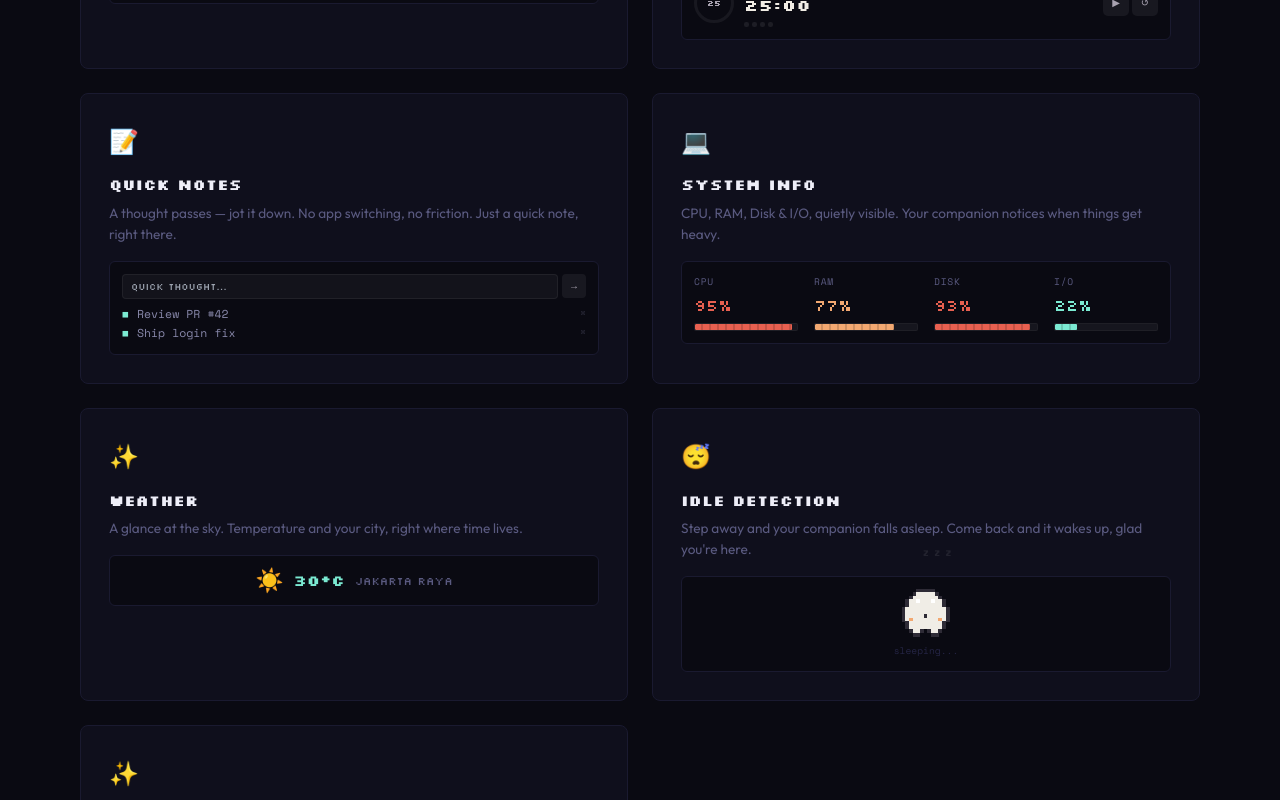
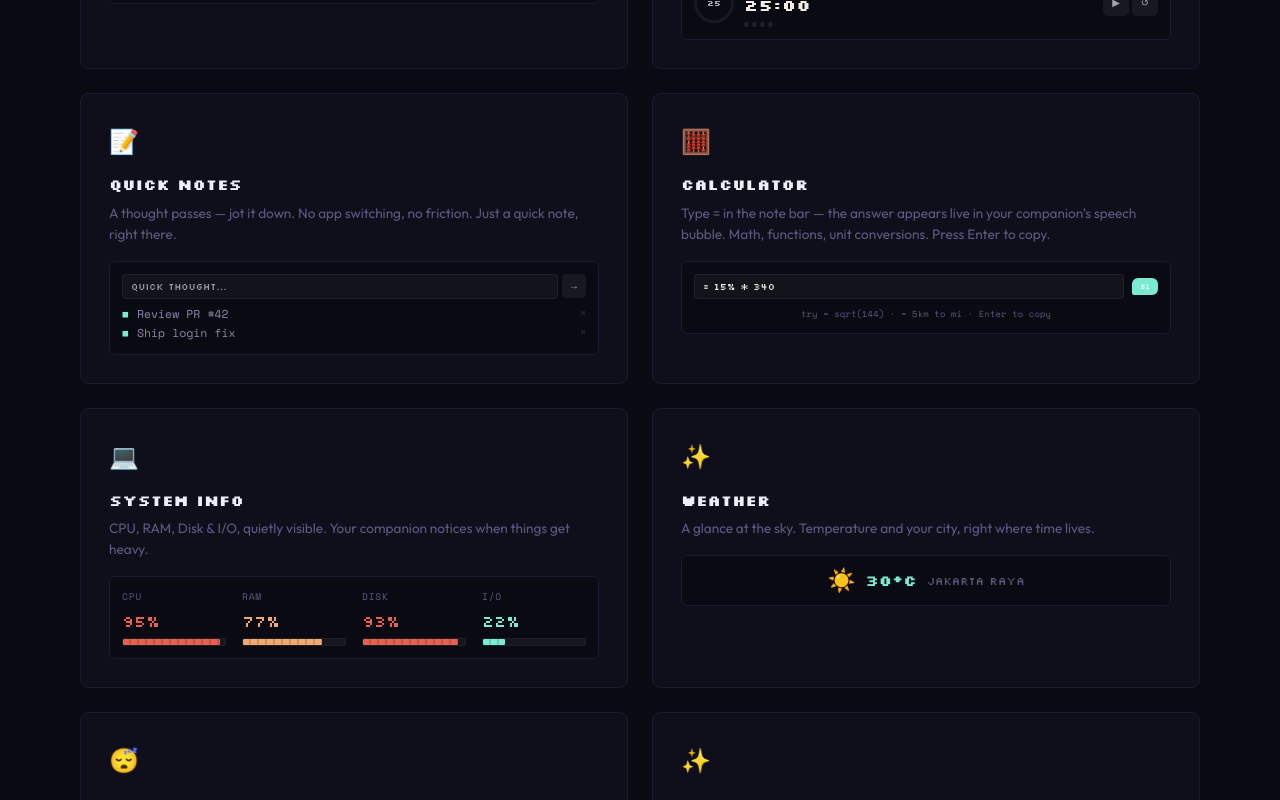
Before and after one commit to ricardoalexanderh/ricardoalexander-dev, a React (Vite) app: page /products/now in a window 1280 px wide. Shown: the part 3020-3820 px from the top of the page. Built offline with nearby package versions, Linux system fonts and the light colour scheme; no server answers.

Commit message:
Add calc features

```diff
--- a/src/now-landing-frontend.tsx
+++ b/src/now-landing-frontend.tsx
@@ -1,4 +1,4 @@
-import React, { useState, useEffect, useRef, useCallback } from 'react'
+import React, { useState, useEffect, useRef, useCallback, useMemo } from 'react'
 import { WindowsLogo, AppleLogo, LinuxLogo } from '@phosphor-icons/react'
 import { useCountryCode, useDetectedOS, NOW_CONFIG, getOSLabel, getDownloadUrl } from './hooks/useGeoAndPlatform'
 
@@ -137,6 +137,171 @@ const PixelGrid: React.FC<{ size?: number, style?: React.CSSProperties, classNam
   )
 }
 
+const CALC_FUNCS: Record<string, (...args: number[]) => number> = {
+  sqrt: Math.sqrt, abs: Math.abs, round: Math.round, floor: Math.floor, ceil: Math.ceil,
+  log: Math.log10, ln: Math.log, sin: Math.sin, cos: Math.cos, tan: Math.tan,
+  min: Math.min, max: Math.max, pow: Math.pow,
+}
+
+type CalcTok = { t: 'num' | 'id' | 'op' | 'lp' | 'rp' | 'comma'; v: string }
+
+function calcTokenize(src: string): CalcTok[] {
+  const out: CalcTok[] = []
+  let i = 0
+  while (i < src.length) {
+    const c = src[i]
+    if (c === ' ' || c === '\t') { i++; continue }
+    if (c >= '0' && c <= '9' || c === '.') {
+      let j = i
+      while (j < src.length && (src[j] >= '0' && src[j] <= '9' || src[j] === '.')) j++
+      out.push({ t: 'num', v: src.slice(i, j) }); i = j; continue
+    }
+    if (c >= 'a' && c <= 'z' || c >= 'A' && c <= 'Z' || c === '_') {
+      let j = i
+      while (j < src.length && (src[j].match(/[a-zA-Z0-9_]/))) j++
+      out.push({ t: 'id', v: src.slice(i, j).toLowerCase() }); i = j; continue
+    }
+    if (c === '(') { out.push({ t: 'lp', v: c }); i++; continue }
+    if (c === ')') { out.push({ t: 'rp', v: c }); i++; continue }
+    if (c === ',') { out.push({ t: 'comma', v: c }); i++; continue }
+    if ('+-*/^%'.indexOf(c) >= 0) { out.push({ t: 'op', v: c }); i++; continue }
+    throw new Error('bad char')
+  }
+  return out
+}
+
+function calcEval(src: string): number {
+  const toks = calcTokenize(src)
+  let pos = 0
+  const peek = () => toks[pos]
+  const eat = (t: string, v?: string) => {
+    const tk = toks[pos]
+    if (!tk || tk.t !== t || (v !== undefined && tk.v !== v)) throw new Error('parse')
+    pos++; return tk
+  }
+  const parseExpr = (): number => {
+    let left = parseTerm()
+    while (peek() && peek().t === 'op' && (peek().v === '+' || peek().v === '-')) {
+      const op = eat('op').v
+      const right = parseTerm()
+      left = op === '+' ? left + right : left - right
+    }
+    return left
+  }
+  const parseTerm = (): number => {
+    let left = parsePower()
+    while (peek() && peek().t === 'op' && (peek().v === '*' || peek().v === '/')) {
+      const op = eat('op').v
+      const right = parsePower()
+      left = op === '*' ? left * right : left / right
+    }
+    return left
+  }
+  const parsePower = (): number => {
+    const base = parsePostfix()
+    if (peek() && peek().t === 'op' && peek().v === '^') { eat('op'); return Math.pow(base, parsePower()) }
+    return base
+  }
+  const parsePostfix = (): number => {
+    let v = parseUnary()
+    while (peek() && peek().t === 'op' && peek().v === '%') { eat('op'); v = v / 100 }
+    return v
+  }
+  const parseUnary = (): number => {
+    if (peek() && peek().t === 'op' && (peek().v === '-' || peek().v === '+')) {
+      const op = eat('op').v; const v = parseUnary(); return op === '-' ? -v : v
+    }
+    return parsePrimary()
+  }
+  const parsePrimary = (): number => {
+    const tk = peek()
+    if (!tk) throw new Error('parse')
+    if (tk.t === 'num') { pos++; return parseFloat(tk.v) }
+    if (tk.t === 'lp') { eat('lp'); const v = parseExpr(); eat('rp'); return v }
+    if (tk.t === 'id') {
+      pos++
+      if (tk.v === 'pi') return Math.PI
+      if (tk.v === 'e') return Math.E
+      if (peek() && peek().t === 'lp') {
+        eat('lp')
+        const args: number[] = []
+        if (!peek() || peek().t !== 'rp') {
+          args.push(parseExpr())
+          while (peek() && peek().t === 'comma') { eat('comma'); args.push(parseExpr()) }
+        }
+        eat('rp')
+        const fn = CALC_FUNCS[tk.v]
+        if (!fn) throw new Error('fn')
+        return fn(...args)
+      }
+      throw new Error('id')
+    }
+    throw new Error('parse')
+  }
+  const result = parseExpr()
+  if (pos < toks.length) throw new Error('trailing')
+  return result
+}
+
+const CALC_UNIT_ALIASES: Record<string, string> = {
+  km: 'km', mi: 'mi', lb: 'lb', lbs: 'lb', kg: 'kg', ml: 'ml', cup: 'cup', cups: 'cup',
+  degf: 'degF', degc: 'degC', min: 'min', hour: 'hour', hours: 'hour',
+  mph: 'mph', 'km/h': 'km/h', kmh: 'km/h', gb: 'GB', mb: 'MB',
+}
+
+function calcConvert(val: number, from: string, to: string): { value: number; label: string } | null {
+  const pairs: Record<string, { factor?: number; fn?: (v: number) => number; label: string }> = {
+    'km>mi': { factor: 0.621371, label: 'mi' },
+    'mi>km': { factor: 1.609344, label: 'km' },
+    'lb>kg': { factor: 0.453592, label: 'kg' },
+    'kg>lb': { factor: 2.204623, label: 'lbs' },
+    'ml>cup': { factor: 1 / 236.588, label: 'cups' },
+    'cup>ml': { factor: 236.588, label: 'ml' },
+    'degF>degC': { fn: (v) => (v - 32) * 5 / 9, label: '\u00B0C' },
+    'degC>degF': { fn: (v) => v * 9 / 5 + 32, label: '\u00B0F' },
+    'min>hour': { factor: 1 / 60, label: 'h' },
+    'hour>min': { factor: 60, label: 'min' },
+    'mph>km/h': { factor: 1.609344, label: 'km/h' },
+    'km/h>mph': { factor: 0.621371, label: 'mph' },
+    'GB>MB': { factor: 1000, label: 'MB' },
+    'MB>GB': { factor: 1 / 1000, label: 'GB' },
+  }
+  const rule = pairs[`${from}>${to}`]
+  if (!rule) return null
+  const v = rule.fn ? rule.fn(val) : val * (rule.factor ?? 1)
+  return { value: v, label: rule.label }
+}
+
+function calcFormat(n: number): string {
+  if (!isFinite(n)) return '...'
+  if (Math.abs(n) >= 1e12 || (Math.abs(n) > 0 && Math.abs(n) < 1e-4)) return n.toExponential(2)
+  const rounded = Math.round(n * 1e6) / 1e6
+  return Number.isInteger(rounded) ? rounded.toString() : rounded.toFixed(2).replace(/\.?0+$/, '')
+}
+
+function evaluateCalc(raw: string): string {
+  const trimmed = raw.trim()
+  if (!trimmed.startsWith('=')) return '...'
+  const body = trimmed.slice(1).trim()
+  if (!body) return '...'
+  try {
+    const convRe = /^(.+?)\s*([A-Za-z/]+)\s+to\s+([A-Za-z/]+)\s*$/
+    const m = body.match(convRe)
+    if (m) {
+      const from = CALC_UNIT_ALIASES[m[2].toLowerCase()]
+      const to = CALC_UNIT_ALIASES[m[3].toLowerCase()]
+      if (from && to) {
+        const v = calcEval(m[1])
+        const r = calcConvert(v, from, to)
+        if (r) return `${calcFormat(r.value)} ${r.label}`
+      }
+    }
+    return calcFormat(calcEval(body))
+  } catch {
+    return '...'
+  }
+}
+
 const NowLandingFrontend: React.FC = () => {
   const { isIndonesia } = useCountryCode()
   const detectedOS = useDetectedOS()
@@ -172,6 +337,9 @@ const NowLandingFrontend: React.FC = () => {
   const progressTriggered = useRef(false)
   const [demoNotes, setDemoNotes] = useState<string[]>(['Review PR #42', 'Ship login fix'])
   const [demoNoteInput, setDemoNoteInput] = useState('')
+  const [calcInput, setCalcInput] = useState('= 15% * 340')
+  const [calcCopied, setCalcCopied] = useState(false)
+  const calcResult = useMemo(() => evaluateCalc(calcInput), [calcInput])
   const [ambientMuted, setAmbientMuted] = useState(true)
   const [trackerRunning, setTrackerRunning] = useState<Record<string, boolean>>({})
   const [builderTheme, setBuilderTheme] = useState<'dark' | 'light'>('dark')
@@ -193,6 +361,7 @@ const NowLandingFrontend: React.FC = () => {
     { icon: '', title: 'Ambient Sounds', desc: 'Rain when you need to settle in. Cafe, snow, forest. Ambient loops that just play.', type: 'waveform' },
     { icon: '', title: 'Pomodoro Timer', desc: 'When you want to focus. 25 minutes on, 5 off. Your companion reacts to each phase.', type: 'pomodoro' },
     { icon: '', title: 'Quick Notes', desc: 'A thought passes — jot it down. No app switching, no friction. Just a quick note, right there.', type: 'notes' },
+    { icon: '', title: 'Calculator', desc: 'Type = in the note bar — the answer appears live in your companion\u2019s speech bubble. Math, functions, unit conversions. Press Enter to copy.', type: 'calculator' },
     { icon: '', title: 'System Info', desc: 'CPU, RAM, Disk & I/O, quietly visible. Your companion notices when things get heavy.', type: 'sysinfo' },
     { icon: '', title: 'Weather', desc: 'A glance at the sky. Temperature and your city, right where time lives.', type: 'weather' },
     { icon: '', title: 'Idle Detection', desc: 'Step away and your companion falls asleep. Come back and it wakes up, glad you\'re here.', type: 'idle' },
@@ -224,6 +393,7 @@ const NowLandingFrontend: React.FC = () => {
     'Pomodoro timer with companion reactions',
     'Progress bars & custom trackers',
     'Quick notes inside the widget',
+    'Built-in calculator (math, functions, unit conversions)',
     'Ambient sound player',
     'System info monitor (CPU, RAM, Disk & I/O)',
     'Weather display (°C/°F, city)',
@@ -405,6 +575,7 @@ const NowLandingFrontend: React.FC = () => {
     waveform: '\u{1F3B5}',
     trackers: '\u2705',
     notes: '\u{1F4DD}',
+    calculator: '\u{1F9EE}',
     sysinfo: '\u{1F4BB}',
     idle: '\u{1F634}',
   }
@@ -2281,6 +2452,33 @@ const NowLandingFrontend: React.FC = () => {
                       </div>
                     </div>
                   )}
+                  {f.type === 'calculator' && (
+                    <div style={{ display: 'flex', flexDirection: 'column', gap: '8px', width: '100%' }}>
+                      <div style={{ display: 'flex', gap: '8px', alignItems: 'center' }}>
+                        <input
+                          type="text"
+                          value={calcInput}
+                          onChange={(e) => { setCalcInput(e.target.value); setCalcCopied(false) }}
+                          onKeyDown={(e) => {
+                            if (e.key === 'Enter' && calcResult !== '...') {
+                              e.preventDefault()
+                              navigator.clipboard?.writeText(calcResult).catch(() => {})
+                              setCalcCopied(true)
+                            }
+                          }}
+                          placeholder="= 15% * 340"
+                          maxLength={40}
+                          style={{ flex: 1, minWidth: 0, background: 'rgba(255,255,255,0.04)', border: '1px solid rgba(255,255,255,0.06)', borderRadius: '4px', padding: '4px 8px', fontFamily: "'Silkscreen', cursive", fontSize: '0.6rem', color: '#F0ECE4', outline: 'none' }}
+                        />
+                        <div className="now-demo-idle-bubble" style={{ background: characters[activeCharacter].color, flexShrink: 0, maxWidth: '45%', overflow: 'hidden', textOverflow: 'ellipsis' }}>
+                          {calcResult}
+                        </div>
+                      </div>
+                      <div style={{ fontFamily: "'Space Mono', monospace", fontSize: '0.55rem', color: 'var(--muted)', textAlign: 'center', letterSpacing: '0.02em' }}>
+                        {calcCopied ? '\u2713 copied to clipboard' : 'try = sqrt(144)  \u00B7  = 5km to mi  \u00B7  Enter to copy'}
+                      </div>
+                    </div>
+                  )}
                   {f.type === 'sysinfo' && (
                     <div className="now-demo-sysinfo">
                       {[
```
